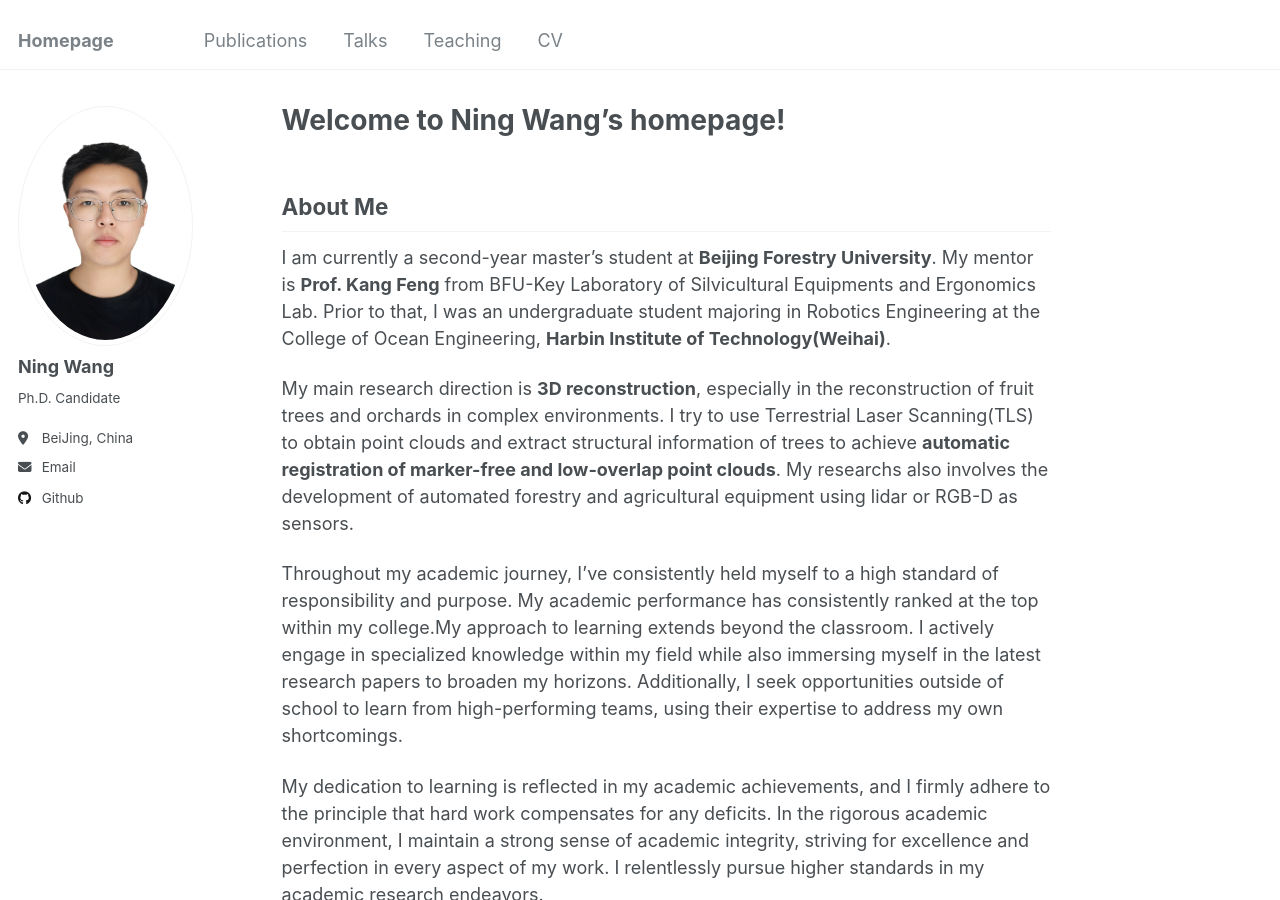
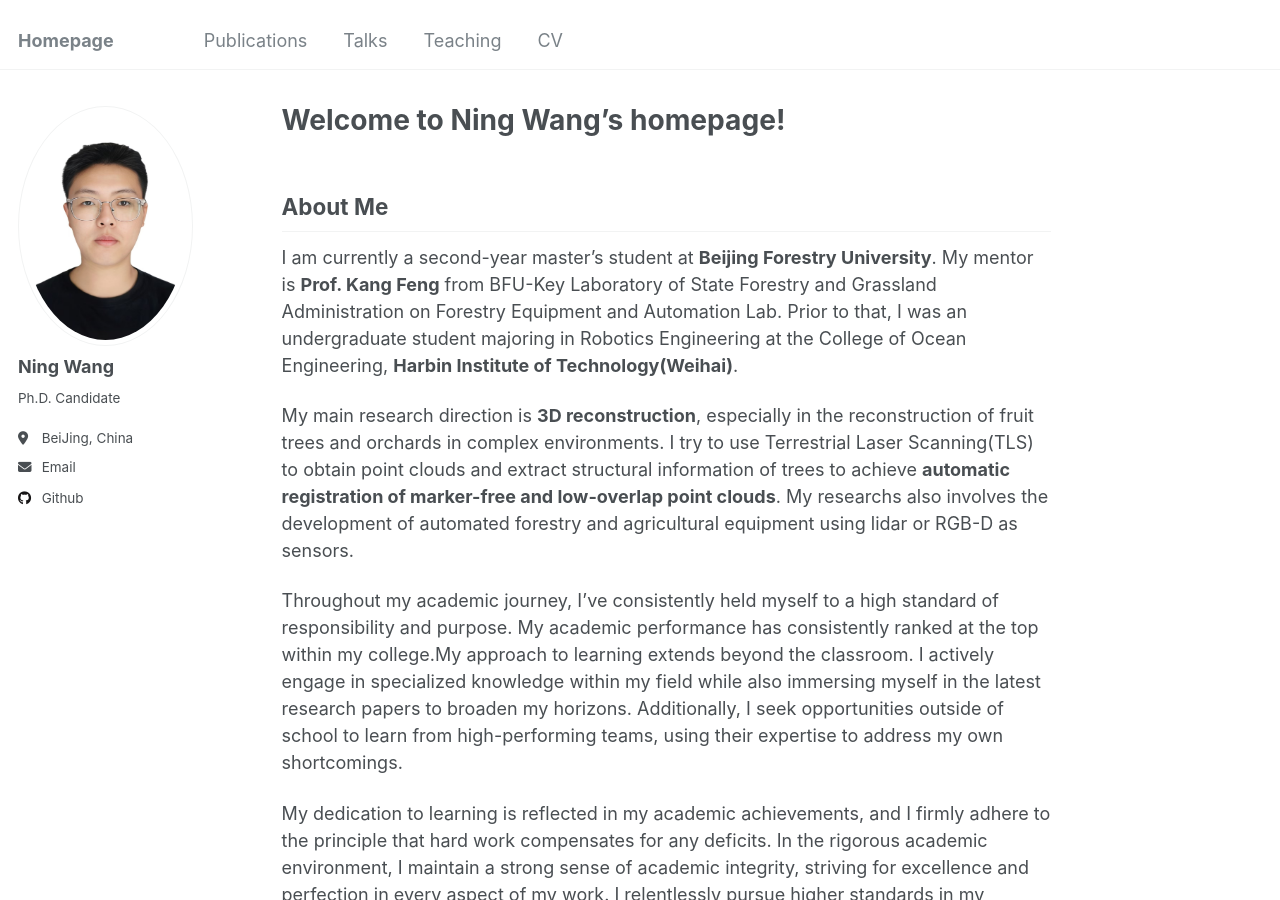
Before and after one commit to NingWang1999/ningwang1999.github.io, a Jekyll site: the page built from _pages/about.md, in a window 1280 px wide and 900 px high. Built offline with Jekyll 4.4.1, drawn with Linux system fonts in a browser that asks for light colours.

Commit message:
lab name

```diff
--- a/_pages/about.md
+++ b/_pages/about.md
@@ -8,7 +8,7 @@ redirect_from:
 ---
 
 ## About Me
-I am currently a second-year master's student at **Beijing Forestry University**. My mentor is **Prof. Kang Feng** from BFU-Key Laboratory of Silvicultural Equipments and Ergonomics Lab. Prior to that, I was an undergraduate student majoring in Robotics Engineering at the College of Ocean Engineering, **Harbin Institute of Technology(Weihai)**.
+I am currently a second-year master's student at **Beijing Forestry University**. My mentor is **Prof. Kang Feng** from BFU-Key Laboratory of State Forestry and Grassland Administration on Forestry Equipment and Automation Lab. Prior to that, I was an undergraduate student majoring in Robotics Engineering at the College of Ocean Engineering, **Harbin Institute of Technology(Weihai)**.
 
 My main research direction is **3D reconstruction**, especially in the reconstruction of fruit trees and orchards in complex environments. I try to use Terrestrial Laser Scanning(TLS) to obtain point clouds and extract structural information of trees to achieve **automatic registration of marker-free and low-overlap point clouds**. My researchs also involves the development of automated forestry and agricultural equipment using lidar or RGB-D as sensors.
 
```
